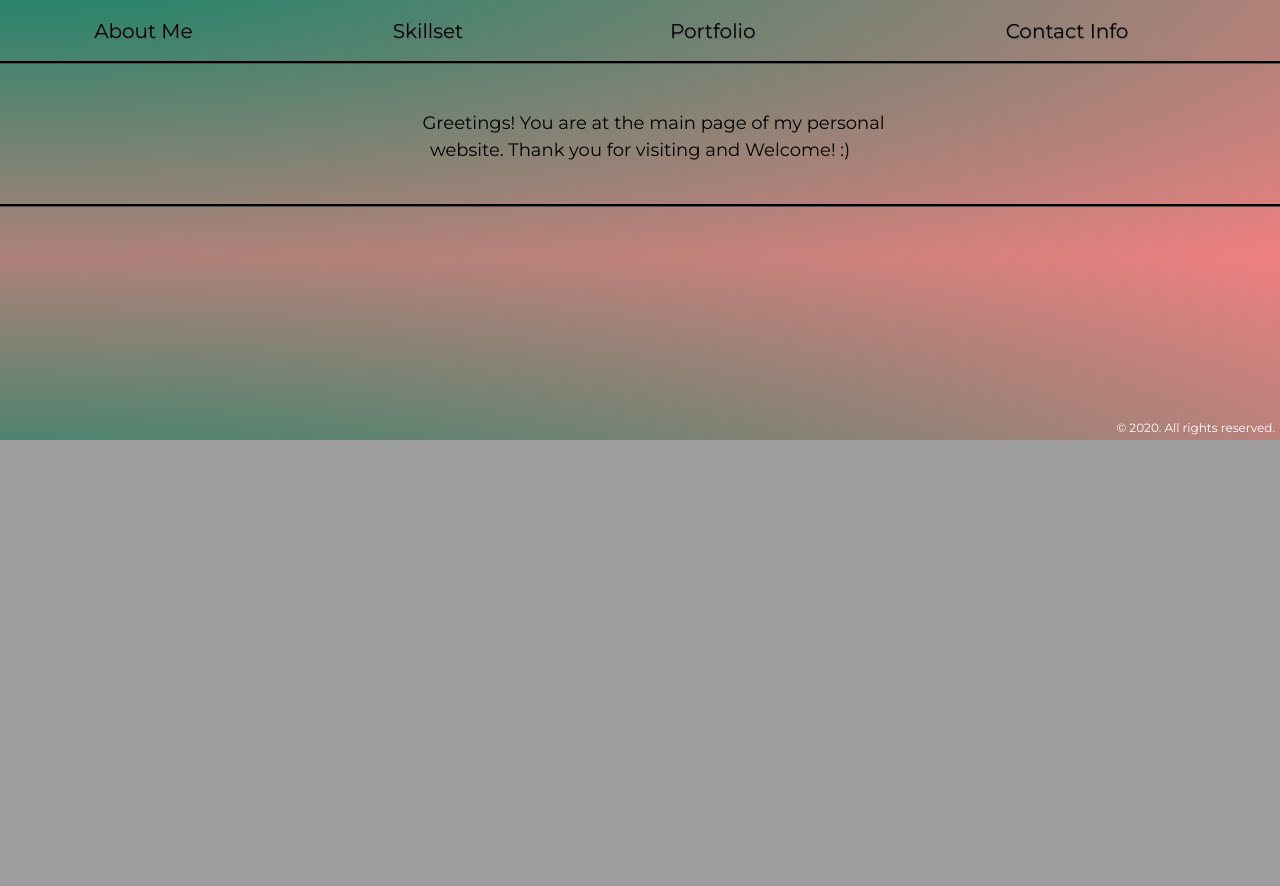
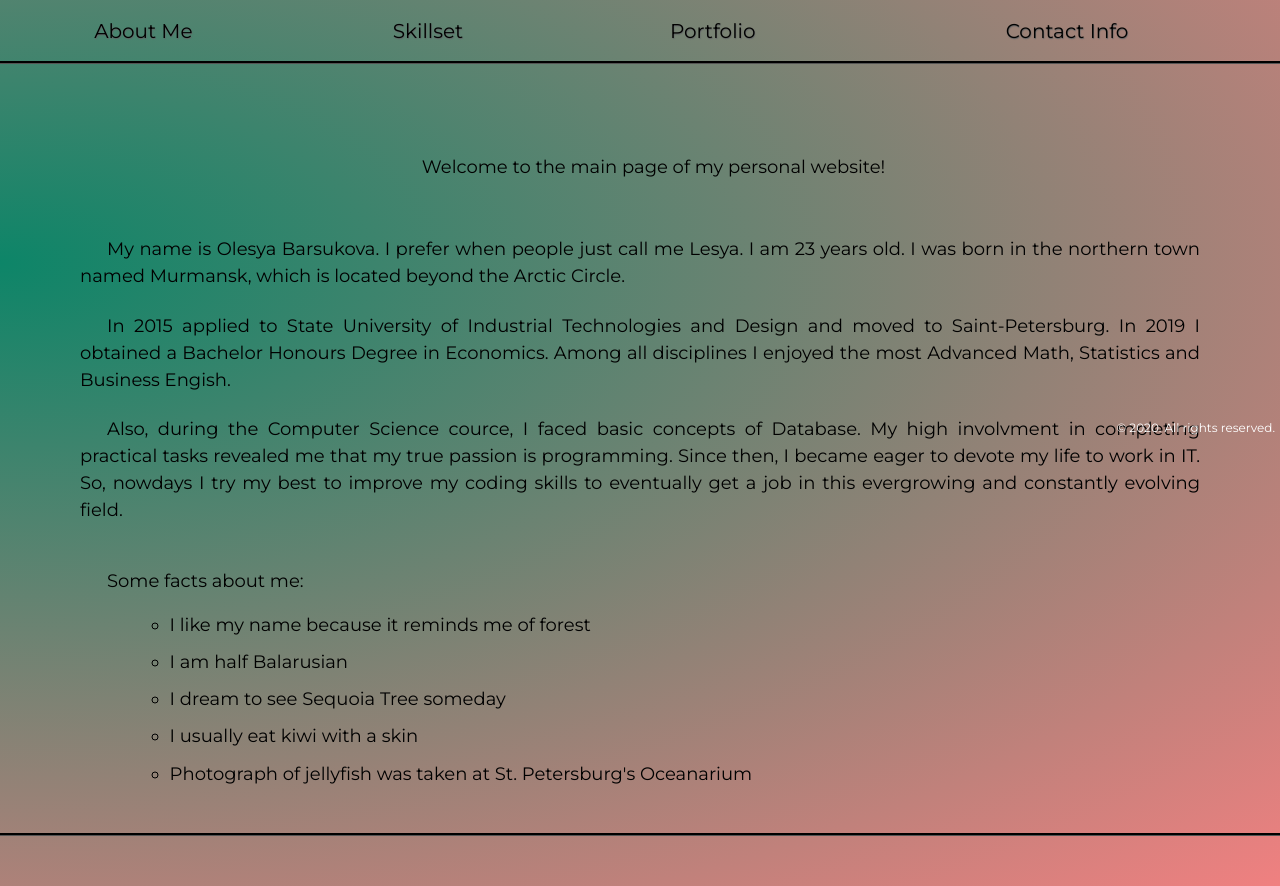
Before and after one commit to BadgerBo/webi, a Python web app: template webi/templates/home.html in a window 1280 px wide. Shown: the part 360-1246 px from the top of the page. Before the commit the page ends 800 px from the top, so only its background shows below. Run offline with Jinja, Linux system fonts and the light colour scheme; the template is opened without the code that fills it, so the values that code supplies are empty.

Commit message:
Changed the content of home page

```diff
--- a/webi/static/css/medium-screen.css
+++ b/webi/static/css/medium-screen.css
@@ -111,14 +111,19 @@ main home p#greeting {
     text-align: center;
 }
 
-/* MAIN: ABOUT */
+/* MAIN: HOME */
 
-about ul {
+home p#greeting {
+    padding: 0% 15%;
+    text-align: center;
+}
+
+home ul {
     padding-left: 8%;
     margin: 0%;
 }
 
-about li {
+home li {
     font-size: 18px;
     list-style-type: circle;
     text-align: left;
--- a/webi/static/css/narrow-screen.css
+++ b/webi/static/css/narrow-screen.css
@@ -95,19 +95,19 @@ main p {
     margin: 0%;
 }
 
-main home p#greeting {
+/* MAIN: HOME */
+
+home p#greeting {
     padding: 0% 15%;
     text-align: center;
 }
 
-/* MAIN: ABOUT */
-
-about ul {
+home ul {
     padding-left: 12%;
     margin: 0%;
 }
 
-about li {
+home li {
     list-style-type: circle;
     line-height: 150%;
     padding: 2% 0%;
--- a/webi/static/css/wide-screen.css
+++ b/webi/static/css/wide-screen.css
@@ -105,19 +105,20 @@ main p {
     margin: 0%;
 }
 
-main home p#greeting {
-	padding: 0% 30%;
-	text-align: center;
+/* MAIN: HOME */
+
+home p#greeting {
+    font-size: 30px;
+    text-align: center;
+    padding: 0% 10%;
 }
 
-/* MAIN: ABOUT */
-
-about ul {
+home ul {
     padding-left: 8%;
     margin: 0%;
 }
 
-about li {
+home li {
     font-size: 24px;
     list-style-type: circle;
     text-align: left;
--- a/webi/templates/home.html
+++ b/webi/templates/home.html
@@ -1,8 +1,22 @@
 {% extends "base.html" %}
 {% set active_page = "home" %}
 
-	{% block content %}
-		<home>
-			<p id="greeting">{{_('Greetings! You are at the main page of my personal website. Thank you for visiting and Welcome! :)')}}</p>
+    {% block content %}
+        <home>
+            <br><br>
+            <p id="greeting">{{_('Welcome to the main page of my personal website!')}}</p>
+            <br><br>
+			<p>{{_('My name is Olesya Barsukova. I prefer when people just call me Lesya. I am 23 years old. I was born in the northern town named Murmansk, which is located beyond the Arctic Circle.')}}<br></p>
+            <p>{{_('In 2015 applied to State University of Industrial Technologies and Design and moved to Saint-Petersburg. In 2019 I obtained a Bachelor Honours Degree in Economics. Among all disciplines I enjoyed the most Advanced Math, Statistics and Business Engish.')}}<br>
+            </p>
+            <p>{{_('Also, during the Computer Science cource, I faced basic concepts of Database. My high involvment in completing practical tasks revealed me that my true passion is programming. Since then, I became eager to devote my life to work in IT. So, nowdays I try my best to improve my coding skills to eventually get a job in this evergrowing and constantly evolving field.')}}</p><br>
+            <p>{{_('Some facts about me:')}}</p>
+            <ul>
+                <li>{{_('I like my name because it reminds me of forest')}}</li>
+                <li>{{_('I am half Balarusian')}}</li>
+                <li>{{_('I dream to see Sequoia Tree someday')}}</li>
+                <li>{{_('I usually eat kiwi with a skin')}}</li>
+                <li>{{_('Photograph of jellyfish was taken at St. Petersburg\'s Oceanarium')}}</li>
+            </ul>
 		</home>
 	{% endblock %}
```
